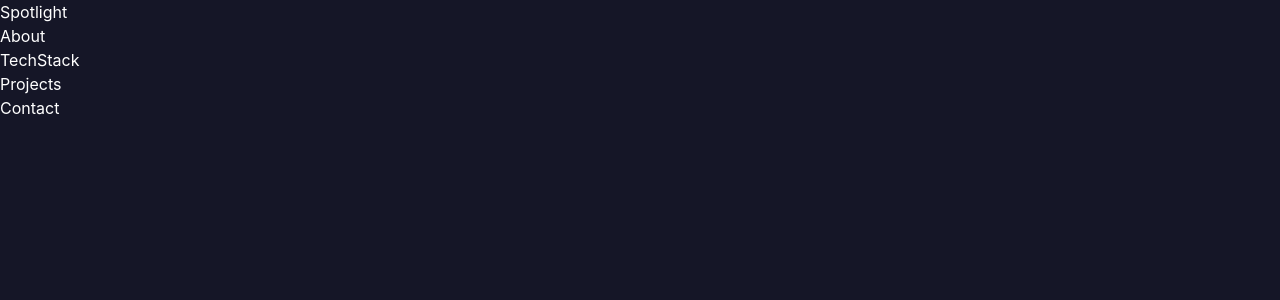
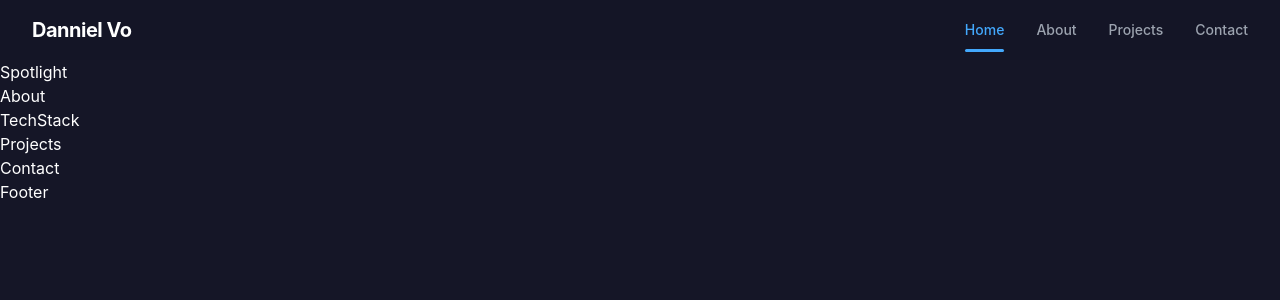
Before and after one commit to DannielVo/Portfolio, a React (Vite) app: page / in a window 1280 px wide. Shown: the top 300 px of the page. Built offline with nearby package versions, Linux system fonts and the light colour scheme.

Commit message:
Feat: Finish header UI

```diff
--- a/src/components/Header.jsx
+++ b/src/components/Header.jsx
@@ -1,7 +1,36 @@
 import React from "react";
+import NavItem from "./NavItem";
 
 const Header = () => {
-  return <div>Header</div>;
+  return (
+    <header className="sticky top-0 z-50 w-full bg-background-dark/80 backdrop-blur-md supports-[backdrop-filter]:bg-background-dark/60 transition-all">
+      <div className="mx-auto flex h-15 max-w-7xl items-center justify-between px-6 lg:px-8">
+        <a
+          href="#"
+          className="text-xl font-bold tracking-tight text-white hover:text-primary transition-colors"
+        >
+          Danniel Vo
+        </a>
+
+        {/* Desktop Nav */}
+        <nav className="hidden md:flex items-center gap-8">
+          <NavItem label="Home" active />
+          <NavItem label="About" />
+          <NavItem label="Projects" />
+          <NavItem label="Contact" />
+        </nav>
+
+        {/* Mobile Menu Button */}
+        <button
+          type="button"
+          className="md:hidden inline-flex items-center justify-center rounded-lg p-2 text-text-secondary hover:text-white transition-colors"
+        >
+          <span className="sr-only">Open menu</span>
+          <span className="material-symbols-outlined text-[24px]">menu</span>
+        </button>
+      </div>
+    </header>
+  );
 };
 
 export default Header;
--- /dev/null
+++ b/src/components/NavItem.jsx
@@ -0,0 +1,25 @@
+import React from "react";
+
+const NavItem = ({ label, active = false }) => {
+  return (
+    <a
+      className={`cursor-pointer group relative text-sm font-medium transition-colors duration-300
+        ${active ? "text-primary" : "text-text-secondary hover:text-white"}
+      `}
+    >
+      {label}
+
+      {/* Underline */}
+      <span
+        className={`
+          absolute -bottom-3 left-0 h-[3px] w-full
+          rounded-2xl bg-primary
+          transform origin-left transition-transform duration-300
+          ${active ? "scale-x-100" : "scale-x-0 group-hover:scale-x-100"}
+        `}
+      />
+    </a>
+  );
+};
+
+export default NavItem;
--- a/src/pages/Home.jsx
+++ b/src/pages/Home.jsx
@@ -3,14 +3,18 @@ import Spotlight from "./sections/Spotlight";
 import AboutSection from "./sections/about/AboutSection";
 import Projects from "./sections/Projects";
 import Contact from "./sections/Contact";
+import Header from "../components/Header";
+import Footer from "../components/Footer";
 
 const Home = () => {
   return (
     <>
+      <Header />
       <Spotlight />
       <AboutSection />
       <Projects />
       <Contact />
+      <Footer />
     </>
   );
 };
--- a/src/pages/sections/Contact.jsx
+++ b/src/pages/sections/Contact.jsx
@@ -1,7 +1,11 @@
 import React from "react";
 
 const Contact = () => {
-  return <section id="contact">Contact</section>;
+  return (
+    <section id="contact" className="scroll-mt-24">
+      Contact
+    </section>
+  );
 };
 
 export default Contact;
--- a/src/pages/sections/Projects.jsx
+++ b/src/pages/sections/Projects.jsx
@@ -1,7 +1,11 @@
 import React from "react";
 
 const Projects = () => {
-  return <section id="projects">Projects</section>;
+  return (
+    <section id="projects" className="scroll-mt-24">
+      Projects
+    </section>
+  );
 };
 
 export default Projects;
--- a/src/pages/sections/Spotlight.jsx
+++ b/src/pages/sections/Spotlight.jsx
@@ -1,7 +1,11 @@
 import React from "react";
 
 const Spotlight = () => {
-  return <section id="home">Spotlight</section>;
+  return (
+    <section id="home" className="scroll-mt-24">
+      Spotlight
+    </section>
+  );
 };
 
 export default Spotlight;
--- a/src/pages/sections/about/AboutSection.jsx
+++ b/src/pages/sections/about/AboutSection.jsx
@@ -4,7 +4,7 @@ import TechStack from "./TechStack";
 
 const AboutSection = () => {
   return (
-    <section id="about">
+    <section id="about" className="scroll-mt-24">
       <About />
       <TechStack />
     </section>
```
